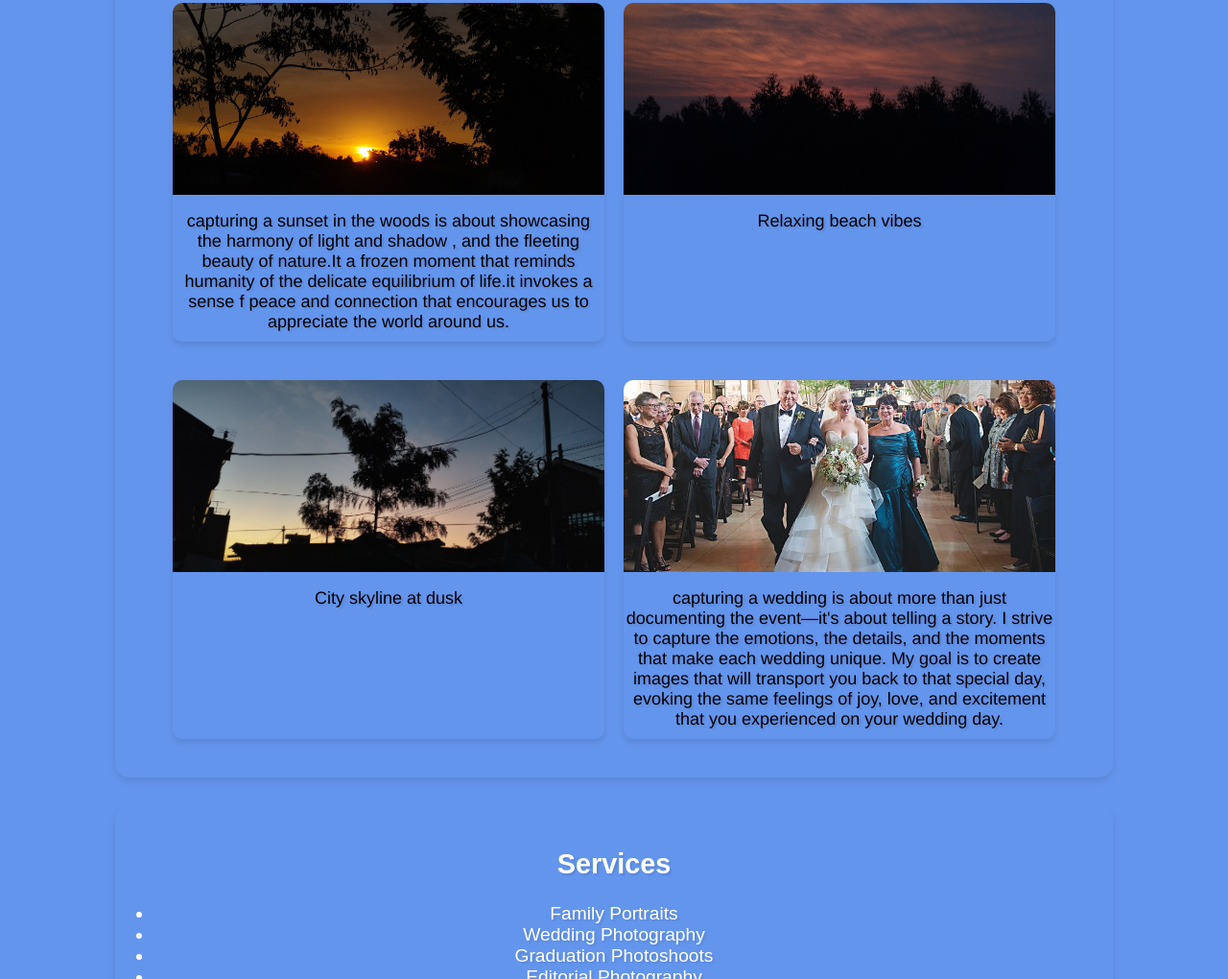
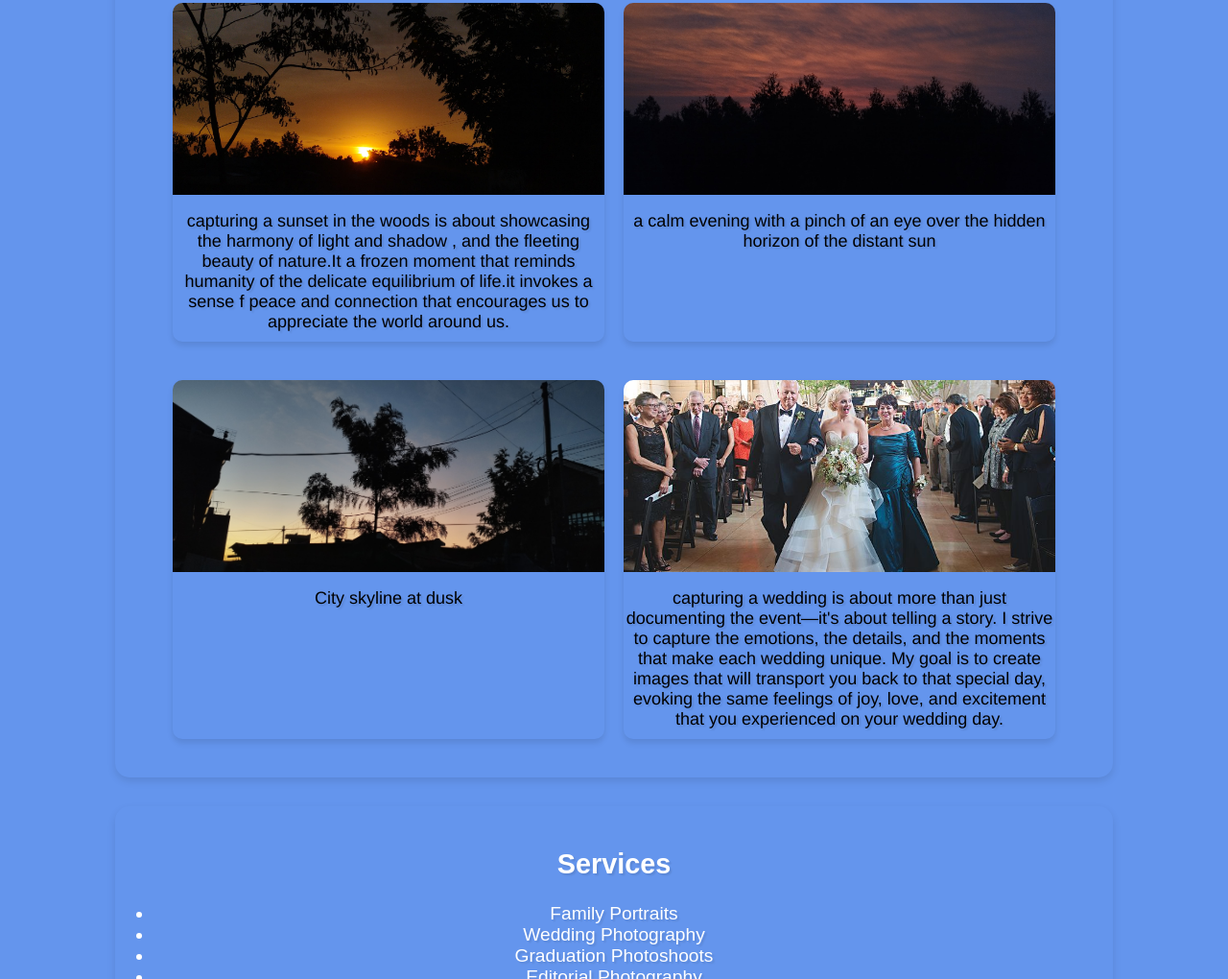
Before and after one commit to robertkutwa/PROJECT1, a plain HTML site: page index.html in a window 1280 px wide. Shown: the part 1230-2250 px from the top of the page at 96% size. Drawn offline with Linux system fonts and the light colour scheme.

Commit message:
15th commit

```diff
--- a/index.html
+++ b/index.html
@@ -73,7 +73,7 @@
                 </div>
                 <div class="gallery-item">
                     <img src="Cloudlights.jpeg" alt="clouds">
-                    <p>Relaxing beach vibes</p>
+                    <p>a calm evening with a pinch of an eye over the hidden horizon of the distant sun</p>
                 </div>
                 <div class="gallery-item">
                     <img src="suburban setting.jpeg" alt="Skyline">
```
